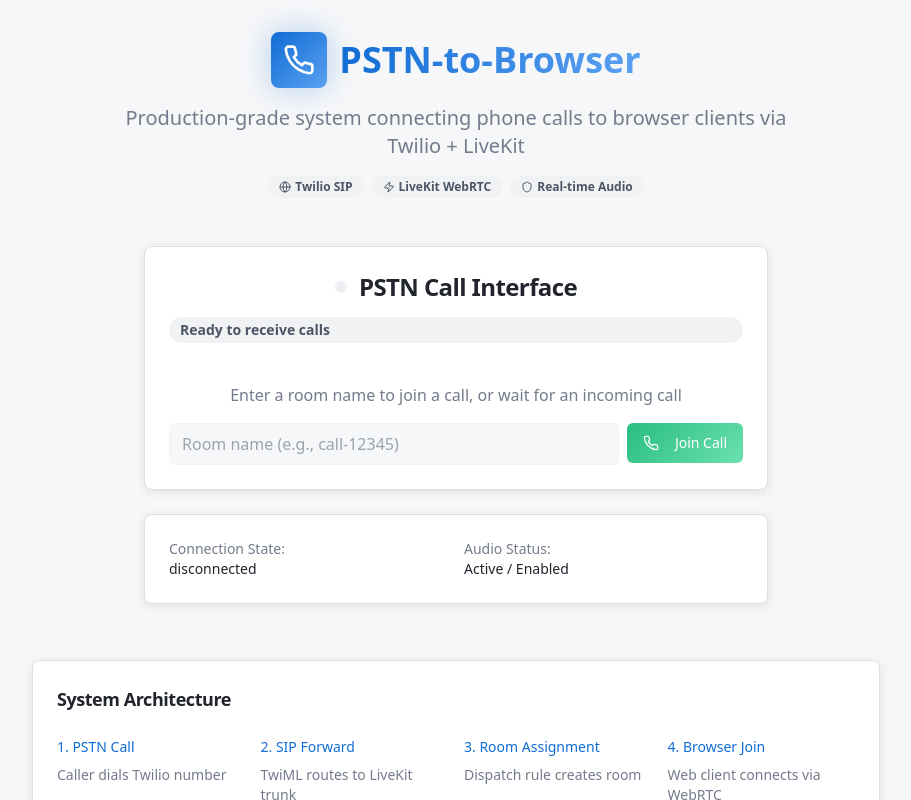
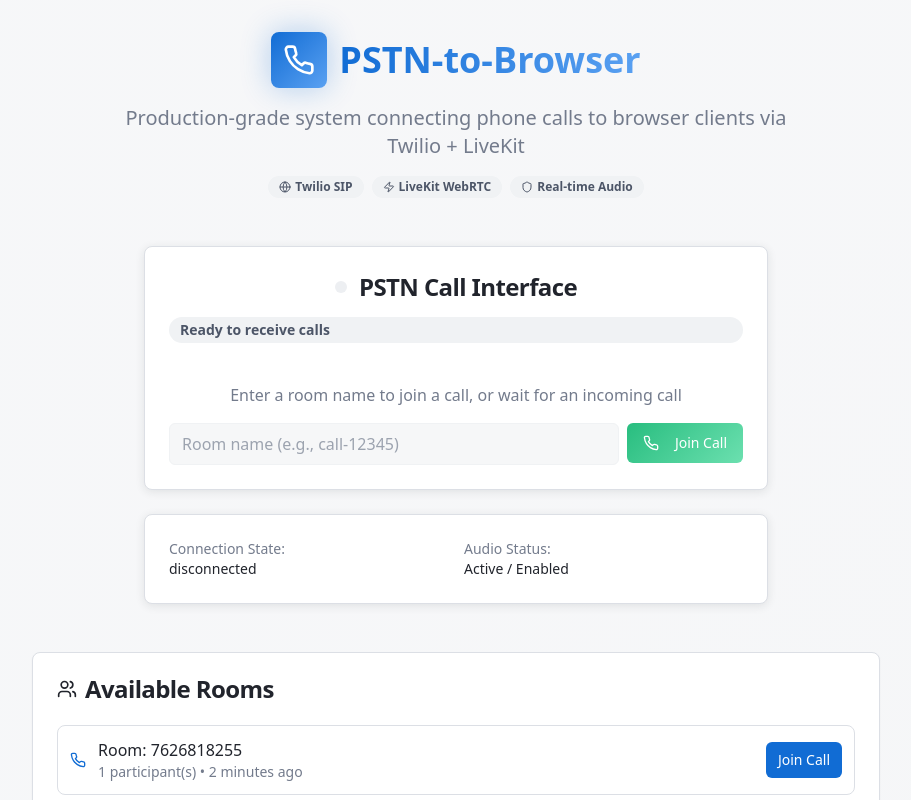
Before and after one commit to chetansh4rma/sip-connect-studio, a React (Vite) app: page / in a window 1280 px wide. Shown: the top 800 px of the page, without its empty margins (184-1095 px from the left). Built offline with nearby package versions, Linux system fonts and the light colour scheme.

Commit message:
feat: Display and join rooms from browser
Console log room IDs on the server.
List all available room names below the input field in the browser.
Allow any user from the browser to accept a call by joining a room.

```diff
--- /dev/null
+++ b/src/components/RoomList.tsx
@@ -0,0 +1,82 @@
+import { useState, useEffect } from "react";
+import { Card, CardContent, CardHeader, CardTitle } from "@/components/ui/card";
+import { Button } from "@/components/ui/button";
+import { Phone, Users } from "lucide-react";
+import { useToast } from "@/hooks/use-toast";
+
+interface Room {
+  name: string;
+  participantCount: number;
+  lastActivity: string;
+}
+
+interface RoomListProps {
+  onJoinRoom: (roomName: string) => void;
+}
+
+export function RoomList({ onJoinRoom }: RoomListProps) {
+  const [availableRooms, setAvailableRooms] = useState<Room[]>([]);
+  const { toast } = useToast();
+
+  // Mock room data - in a real app, this would come from LiveKit API
+  useEffect(() => {
+    // Simulate some active rooms
+    const mockRooms: Room[] = [
+      { name: "7626818255", participantCount: 1, lastActivity: "2 minutes ago" },
+      { name: "5551234567", participantCount: 0, lastActivity: "5 minutes ago" },
+      { name: "9876543210", participantCount: 1, lastActivity: "1 minute ago" },
+    ];
+
+    setAvailableRooms(mockRooms);
+  }, []);
+
+  const handleJoinRoom = (roomName: string) => {
+    toast({
+      title: "Joining room",
+      description: `Connecting to room ${roomName}...`,
+    });
+    onJoinRoom(roomName);
+  };
+
+  return (
+    <Card>
+      <CardHeader>
+        <CardTitle className="flex items-center gap-2">
+          <Users className="h-5 w-5" />
+          Available Rooms
+        </CardTitle>
+      </CardHeader>
+      <CardContent>
+        {availableRooms.length === 0 ? (
+          <p className="text-muted-foreground">No active rooms</p>
+        ) : (
+          <div className="space-y-3">
+            {availableRooms.map((room) => (
+              <div
+                key={room.name}
+                className="flex items-center justify-between p-3 border rounded-lg"
+              >
+                <div className="flex items-center gap-3">
+                  <Phone className="h-4 w-4 text-primary" />
+                  <div>
+                    <p className="font-medium">Room: {room.name}</p>
+                    <p className="text-sm text-muted-foreground">
+                      {room.participantCount} participant(s) • {room.lastActivity}
+                    </p>
+                  </div>
+                </div>
+                <Button
+                  onClick={() => handleJoinRoom(room.name)}
+                  size="sm"
+                  variant={room.participantCount > 0 ? "default" : "outline"}
+                >
+                  Join Call
+                </Button>
+              </div>
+            ))}
+          </div>
+        )}
+      </CardContent>
+    </Card>
+  );
+}
--- a/src/pages/Index.tsx
+++ b/src/pages/Index.tsx
@@ -1,10 +1,17 @@
-import React from 'react';
+import React, { useState } from 'react';
 import { CallInterface } from '@/components/CallInterface';
+import { RoomList } from '@/components/RoomList';
 import { Card, CardContent, CardHeader, CardTitle } from '@/components/ui/card';
 import { Badge } from '@/components/ui/badge';
 import { Phone, Globe, Zap, Shield } from 'lucide-react';
 
 const Index = () => {
+  const [selectedRoom, setSelectedRoom] = useState<string>('');
+
+  const handleJoinRoom = (roomName: string) => {
+    setSelectedRoom(roomName);
+  };
+
   return (
     <div className="min-h-screen bg-gradient-to-br from-background via-background to-secondary/20">
       {/* Header */}
@@ -40,8 +47,13 @@ const Index = () => {
         </div>
       </div>
 
-      {/* Main Call Interface */}
-      <CallInterface />
+      <div className="max-w-4xl mx-auto px-6 space-y-6">
+        {/* Main Call Interface */}
+        <CallInterface roomName={selectedRoom} />
+
+        {/* Available Rooms List */}
+        <RoomList onJoinRoom={handleJoinRoom} />
+      </div>
 
       {/* Architecture Info */}
       <div className="max-w-4xl mx-auto px-6 pb-8">
```
Also changed, not shown: 1 other file (tests, documents, lock files or other folders).
